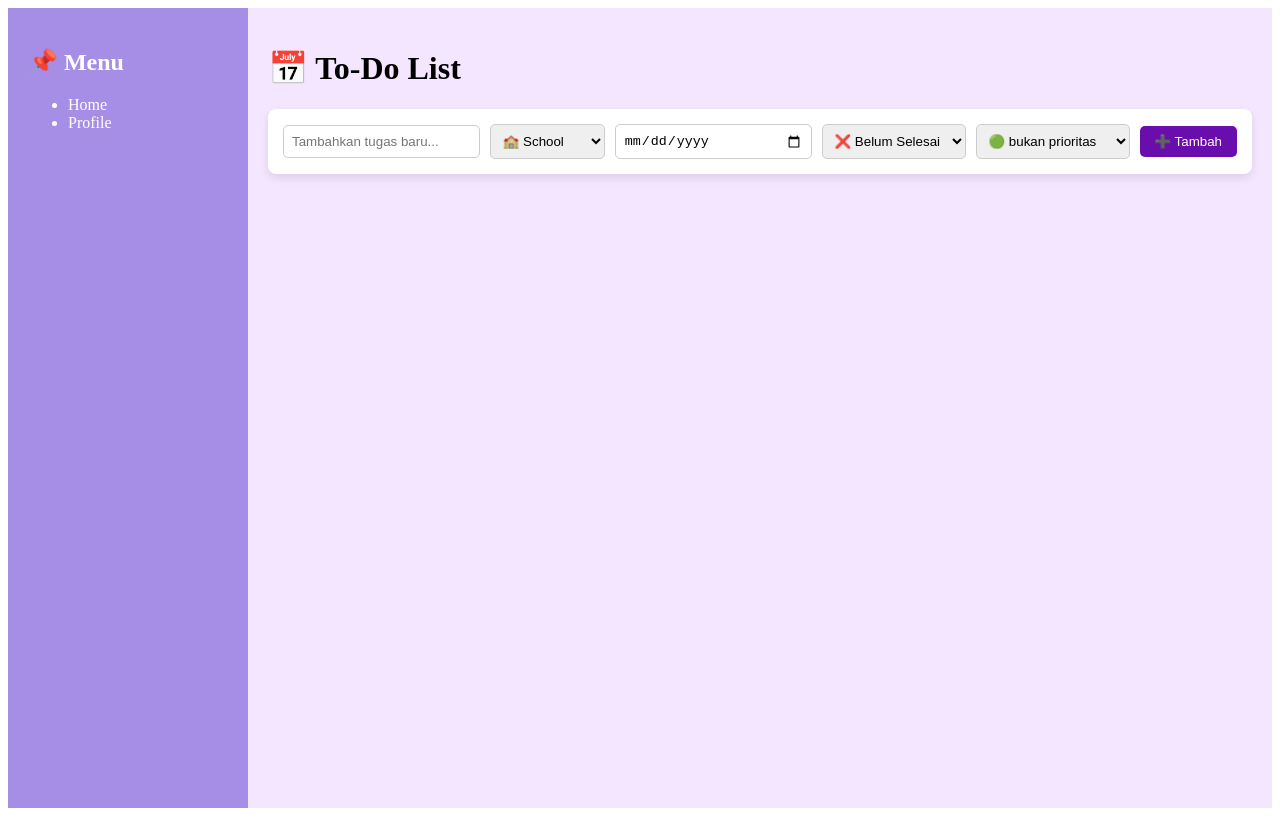
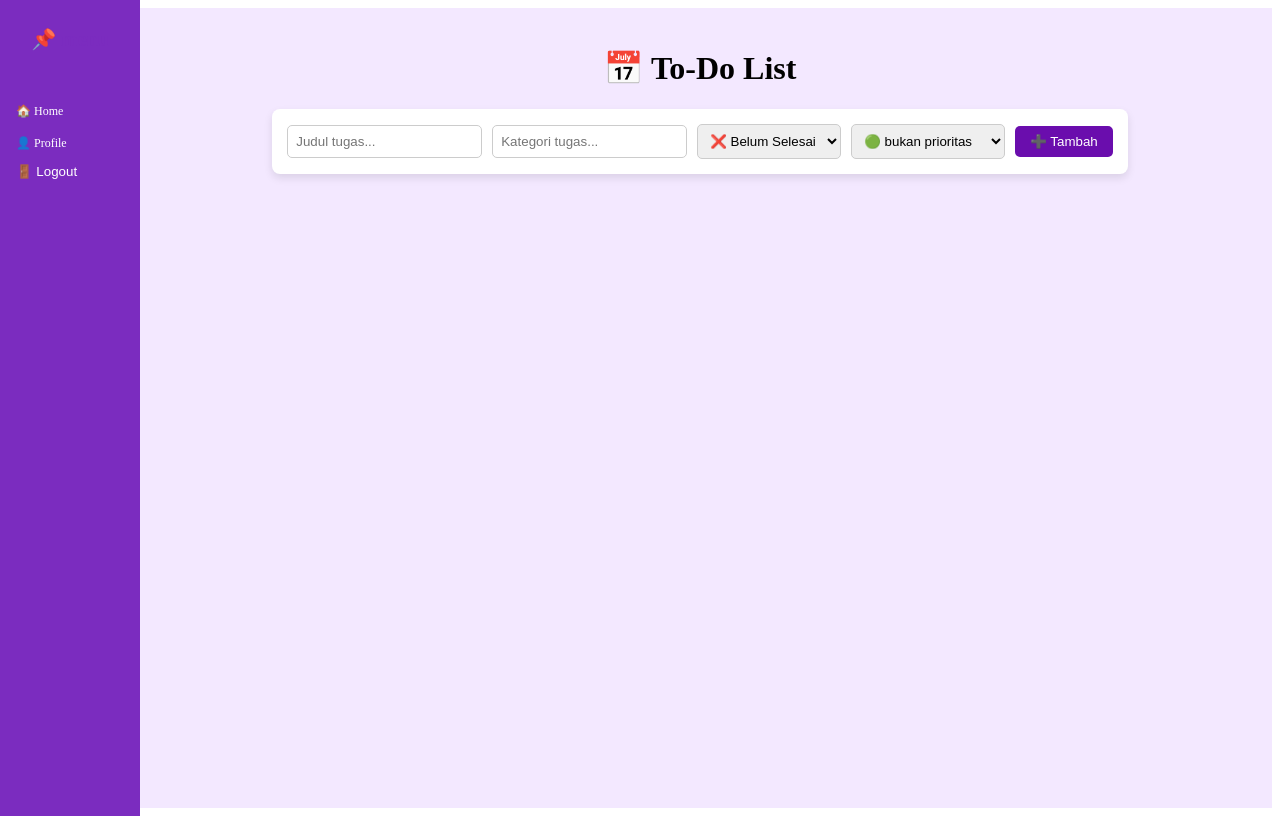
Before and after one commit to nabilaauli/UKK2025_XIIPPLG2_7502, a React (Vite) app: page /home in a window 1280 px wide. Built offline with nearby package versions, Linux system fonts and the light colour scheme.

Commit message:
register,  home , ubah category , sidebar

```diff
--- a/src/App.jsx
+++ b/src/App.jsx
@@ -1,8 +1,8 @@
 import { BrowserRouter as Router, Routes, Route } from "react-router-dom";
 import Login from "./pages/Login";
+import Register from "./pages/Register";
 import Home from "./pages/Home";
-import Register from "./pages/Register";
-
+import Profile from "./component/Profile";
 
 function App() {
   return (
@@ -11,6 +11,7 @@ function App() {
         <Route path="/login" element={<Login />} />
         <Route path="/home" element={<Home />} />
         <Route path="/register" element={<Register />} />
+        <Route path="/profile" element={<Profile />} />
       </Routes>
     </Router>
   );
--- a/src/component/AddTask.jsx
+++ b/src/component/AddTask.jsx
@@ -2,57 +2,55 @@ import React, { useState } from "react";
 
 const AddTask = ({ onAdd }) => {
   const [title, setTitle] = useState("");
-  const [category, setCategory] = useState("School");
-  const [deadline, setDeadline] = useState("");
+  const [category, setCategory] = useState("");
   const [status, setStatus] = useState("Belum Selesai");
   const [difficulty, setDifficulty] = useState("bukan prioritas");
 
-
   const handleSubmit = (e) => {
     e.preventDefault();
-    if (!title.trim()) return;
+    if (!title.trim() || !category.trim()) return;
 
     const newTask = {
       id: Date.now(),
       title,
       category,
-      deadline,
       status,
       difficulty,
     };
 
     onAdd(newTask);
     setTitle("");
-    setDeadline("");
-    setDifficulty("bukan prioritas ");
+    setCategory("");
+    setDifficulty("bukan prioritas");
   };
 
   return (
     <form onSubmit={handleSubmit} style={styles.form}>
       <input
         type="text"
-        placeholder="Tambahkan tugas baru..."
+        placeholder="Judul tugas..."
         value={title}
         onChange={(e) => setTitle(e.target.value)}
         style={styles.input}
+        required
       />
-      <select value={category} onChange={(e) => setCategory(e.target.value)} style={styles.select}>
-        <option value="School">🏫 School</option>
-        <option value="Important">⚠️ Important</option>
-        <option value="Work">👷🏻‍♂️ Work</option>
-      </select>
-      <input type="date" value={deadline} onChange={(e) => setDeadline(e.target.value)} style={styles.input} />
+      <input
+        type="text"
+        placeholder="Kategori tugas..."
+        value={category}
+        onChange={(e) => setCategory(e.target.value)}
+        style={styles.input}
+        required
+      />
       <select value={status} onChange={(e) => setStatus(e.target.value)} style={styles.select}>
         <option value="Belum Selesai">❌ Belum Selesai</option>
         <option value="Selesai">✅ Selesai</option>
       </select>
-
       <select value={difficulty} onChange={(e) => setDifficulty(e.target.value)} style={styles.select}>
         <option value="bukan prioritas">🟢 bukan prioritas</option>
         <option value="prioritas sedang">🟠 prioritas sedang</option>
         <option value="prioritas utama">🔴 prioritas utama</option>
       </select>
-
       <button type="submit" style={styles.button}>➕ Tambah</button>
     </form>
   );
@@ -61,6 +59,7 @@ const AddTask = ({ onAdd }) => {
 const styles = {
   form: {
     display: "flex",
+    flexWrap: "wrap",
     gap: "10px",
     padding: "15px",
     backgroundColor: "white",
@@ -73,11 +72,13 @@ const styles = {
     borderRadius: "5px",
     border: "1px solid #ccc",
     flex: 1,
+    minWidth: "120px",
   },
   select: {
     padding: "8px",
     borderRadius: "5px",
     border: "1px solid #ccc",
+    minWidth: "140px",
   },
   button: {
     backgroundColor: "#6a0dad",
--- a/src/component/Sidebar.css
+++ b/src/component/Sidebar.css
@@ -1,59 +1,48 @@
 .sidebar {
-    width: 200px;
+  width: 150px;
   height: 100vh;
-    background-color: #d1b3ff;
+  background-color: #7b2cbf;
   color: white;
+  padding: 15px;
+  position: fixed;
+  left: 0;
+  top: 0;
   display: flex;
   flex-direction: column;
-    padding: 15px;
+  gap: 10px;
 }
 
-  .sidebar-header {
+.sidebar h2 {
+  text-align: center;
   font-size: 20px;
-    font-weight: bold;
-    text-align: center;
-    margin-bottom: 10px;
 }
 
-  .sidebar-menu {
+.sidebar ul {
   list-style: none;
   padding: 0;
-    margin-top: 10px;
 }
 
-  .sidebar-menu li {
-    padding: 12px;
-    border-radius: 6px;
-    text-align: left;
+.sidebar ul li {
+  margin: 8px 0;
 }
 
-  .sidebar-menu li:hover {
-    background-color: #b39ddb;
+.sidebar ul li a {
+  color: white;
+  text-decoration: none;
+  display: flex;
+  align-items: center;
+  gap: 6px;
+  padding: 8px;
+  border-radius: 5px;
+  font-size: 14px;
+  transition: background 0.3s;
 }
 
-  .sidebar-menu a {
-    text-decoration: none;
-    color: white;
-    display: block;
-    font-size: 14px;
+.sidebar ul li a:hover {
+  background: #5a189a;
 }
 
-
-  .sidebar-footer {
-    text-align: center;
-    margin-top: auto;
+.main-content {
+  margin-left: 150px;
+  width: calc(100% - 150px);
 }
-
-  .profile-circle {
-    width: 35px;
-    height: 35px;
-    background-color: white;
-    color: #6200ea;
-    font-weight: bold;
-    display: flex;
-    align-items: center;
-    justify-content: center;
-    border-radius: 50%;
-    margin: 10px auto;
-    font-size: 14px;
-  }
--- a/src/component/Sidebar.jsx
+++ b/src/component/Sidebar.jsx
@@ -1,23 +1,25 @@
-import React from "react";
-import { Link } from "react-router-dom";
-import "./Sidebar.css";
+import { Link, useNavigate } from "react-router-dom";
 
 const Sidebar = () => {
+  const navigate = useNavigate();
+
+  const handleLogout = () => {
+
+    navigate("/login");
+  };
+
   return (
     <div className="sidebar">
-      <div className="sidebar-header">tess</div>
-      <ul className="sidebar-menu">
+      <h2>📌 menu</h2>
+      <ul>
+        <li><Link to="/home">🏠 Home</Link></li>
+        <li><Link to="/profile">👤 Profile</Link></li>
         <li>
-          <Link to="/home">🏠 Home</Link>
-        </li>
-        <li>
-          <Link to="/tasks">📋 Tasks</Link>
+          <button onClick={handleLogout} style={{ background: "transparent", border: "none", color: "white" }}>
+            🚪 Logout
+          </button>
         </li>
       </ul>
-      <div className="sidebar-footer">
-        <div className="profile-circle">V</div>
-        <span>Nabil caca</span>
-      </div>
     </div>
   );
 };
--- a/src/component/TaskItem.jsx
+++ b/src/component/TaskItem.jsx
@@ -3,67 +3,56 @@ import { useState } from "react";
 const TaskItem = ({ task, onEdit, onDelete }) => {
   const [isEditing, setIsEditing] = useState(false);
   const [updatedTitle, setUpdatedTitle] = useState(task.title);
-  const [updatedDeadline, setUpdatedDeadline] = useState(task.deadline);
   const [updatedStatus, setUpdatedStatus] = useState(task.status);
   const [updatedCategory, setUpdatedCategory] = useState(task.category);
   const [updatedDifficulty, setUpdatedDifficulty] = useState(task.difficulty);
 
   const handleSave = () => {
-    onEdit(task.id, updatedTitle, updatedCategory, updatedDeadline, updatedStatus, updatedDifficulty);
+    onEdit(task.id, updatedTitle, updatedCategory, updatedStatus, updatedDifficulty);
     setIsEditing(false);
   };
 
   return (
-    <div style={{
-      padding: "15px",
-      borderRadius: "8px",
-      backgroundColor: "white",
-      boxShadow: "0 4px 8px rgba(0,0,0,0.1)",
-      display: "flex",
-      justifyContent: "space-between",
-      alignItems: "center",
-      marginBottom: "10px"
-    }}>
+    <div style={styles.taskContainer}>
       {isEditing ? (
-        <div style={{ display: "flex", flexDirection: "column", gap: "5px" }}>
-          <input type="text" value={updatedTitle} onChange={(e) => setUpdatedTitle(e.target.value)} />
-          <select value={updatedCategory} onChange={(e) => setUpdatedCategory(e.target.value)}>
-          <option value="School">🏫 School</option>
-          <option value="Important">⚠️ Important</option>
-        < option value="Work">👷🏻‍♂️ Work</option>
-          </select>
-          <input type="date" value={updatedDeadline} onChange={(e) => setUpdatedDeadline(e.target.value)} />
-          <select value={updatedStatus} onChange={(e) => setUpdatedStatus(e.target.value)}>
+        <div style={styles.editContainer}>
+          <input
+            type="text"
+            value={updatedTitle}
+            onChange={(e) => setUpdatedTitle(e.target.value)}
+            placeholder="Judul tugas"
+            style={styles.inputField}
+          />
+          <input
+            type="text"
+            value={updatedCategory}
+            onChange={(e) => setUpdatedCategory(e.target.value)}
+            placeholder="Masukkan kategori"
+            style={styles.inputField}
+          />
+          <select value={updatedStatus} onChange={(e) => setUpdatedStatus(e.target.value)} style={styles.inputField}>
             <option value="Belum Selesai">❌ Belum Selesai</option>
             <option value="Selesai">✅ Selesai</option>
           </select>
-          <select value={updatedDifficulty} onChange={(e) => setUpdatedDifficulty(e.target.value)}>
+          <select value={updatedDifficulty} onChange={(e) => setUpdatedDifficulty(e.target.value)} style={styles.inputField}>
             <option value="bukan prioritas">🟢 bukan prioritas</option>
             <option value="prioritas sedang">🟠 prioritas sedang</option>
-            <option value="prioritas utama">🔴 prioritas utama </option>
+            <option value="prioritas utama">🔴 prioritas utama</option>
           </select>
           <button onClick={handleSave} style={styles.saveButton}>✅ Simpan</button>
         </div>
       ) : (
         <div>
           <h3>{task.title}</h3>
-          <p>📂 {task.category} | ⏳ {task.deadline} | {task.status} | 🎯 {task.difficulty}</p>
+          <p>📂 {task.category} | {task.status} | 🎯 {task.difficulty}</p>
         </div>
       )}
 
       <div>
         {!isEditing && (
           <>
-            <button
-              onClick={() => setIsEditing(true)}
-              style={styles.editButton}>
-              ✏️ Edit
-            </button>
-            <button
-              onClick={() => onDelete(task.id)}
-              style={styles.deleteButton}>
-              🗑️ delete
-            </button>
+            <button onClick={() => setIsEditing(true)} style={styles.editButton}>✏️ Edit</button>
+            <button onClick={() => onDelete(task.id)} style={styles.deleteButton}>🗑️ Delete</button>
           </>
         )}
       </div>
@@ -72,6 +61,28 @@ const TaskItem = ({ task, onEdit, onDelete }) => {
 };
 
 const styles = {
+  taskContainer: {
+    padding: "15px",
+    borderRadius: "8px",
+    backgroundColor: "white",
+    boxShadow: "0 4px 8px rgba(0,0,0,0.1)",
+    display: "flex",
+    justifyContent: "space-between",
+    alignItems: "center",
+    marginBottom: "0px"
+  },
+  editContainer: {
+    display: "flex",
+    flexDirection: "column",
+    gap: "10px"
+  },
+  inputField: {
+    width: "100%",
+    padding: "8px",
+    borderRadius: "5px",
+    border: "1px solid #ccc",
+    fontSize: "14px"
+  },
   editButton: {
     padding: "8px",
     backgroundColor: "#FFD700",
@@ -96,7 +107,6 @@ const styles = {
     border: "none",
     borderRadius: "5px",
     cursor: "pointer",
-    marginTop: "5px",
   }
 };
 
--- a/src/main.jsx
+++ b/src/main.jsx
@@ -4,17 +4,19 @@ import ReactDOM from "react-dom/client";
 import { BrowserRouter as Router, Routes, Route } from "react-router-dom";
 import App from "./App";
 import Login from "./pages/Login";
+import Register from "./pages/Register";
 import Home from "./pages/Home";
-import Register from "./pages/Register";
+import Profile from "./component/Profile";
 
 
 ReactDOM.createRoot(document.getElementById("root")).render(
   <React.StrictMode>
     <Router>
       <Routes>
-        <Route path="/" element={<Login />} />
+        <Route path="/login" element={<Login />} />
         <Route path="/home" element={<Home />} />
         <Route path="/register" element={<Register />} />
+         <Route path="/profile" element={<Profile />} />
       </Routes>
     </Router>
   </React.StrictMode>
--- a/src/pages/Home.css
+++ b/src/pages/Home.css
@@ -0,0 +1,77 @@
+.sidebar {
+    width: 120px;
+    height: 100vh;
+    background-color: #7b2cbf;
+    color: white;
+    padding: 10px;
+    position: fixed;
+    left: 0;
+    top: 0;
+    display: flex;
+    flex-direction: column;
+    gap: 10px;
+  }
+  .sidebar h2 {
+    text-align: center;
+    font-size: 20px;
+  }
+
+  .sidebar ul {
+    list-style: none;
+    padding: 0;
+  }
+
+  .sidebar ul li {
+    margin: 5px 0;
+  }
+
+  .sidebar ul li a {
+    color: white;
+    text-decoration: none;
+    display: flex;
+    align-items: center;
+    gap: 5px;
+    padding: 6px;
+    border-radius: 5px;
+    font-size: 12px;
+    transition: background 0.3s;
+  }
+
+  .sidebar ul li a:hover {
+    background: #5a189a;
+  }
+
+
+  .main-content {
+    margin-left: 120px;
+    padding: 20px;
+    width: calc(100% - 120px);
+  }
+
+  .home-container {
+    display: flex;
+    justify-content: flex-start;
+    align-items: flex-start;
+    height: 100vh;
+    background-color: #f3e8ff;
+  }
+
+  .main-content {
+    margin-left: 120px;
+    padding: 20px;
+    width: calc(100% - 120px);
+    display: flex;
+    flex-direction: column;
+    justify-content: center;
+    align-items: center;
+  }
+
+  h1 {
+    text-align: center;
+  }
+
+  .task-list {
+    margin-top: 20px;
+    display: grid;
+    gap: 10px;
+  }
--- a/src/pages/Home.jsx
+++ b/src/pages/Home.jsx
@@ -1,10 +1,11 @@
 import React, { useState } from "react";
 import AddTask from "../component/AddTask";
 import TaskItem from "../component/TaskItem";
+import Sidebar from "../component/Sidebar";
+import "../pages/Home.css";
 
 const Home = () => {
   const [tasks, setTasks] = useState([]);
-
 
   const handleAddTask = (newTask) => {
     setTasks([...tasks, newTask]);
@@ -19,23 +20,19 @@ const Home = () => {
       )
     );
   };
+
   const handleDeleteTask = (id) => {
     setTasks(tasks.filter((task) => task.id !== id));
   };
+
   return (
-    <div style={styles.container}>
-      <aside style={styles.sidebar}>
-        <h2>📌 Menu</h2>
-        <ul>
-          <li> Home</li>
-          <li> Profile</li>
-        </ul>
-      </aside>
+    <div className="home-container">
+      <Sidebar /> {}
 
-      <main style={styles.main}>
+      <main className="main-content">
         <h1>📅 To-Do List</h1>
         <AddTask onAdd={handleAddTask} />
-        <div style={styles.taskList}>
+        <div className="task-list">
           {tasks.map((task) => (
             <TaskItem key={task.id} task={task} onEdit={handleEditTask} onDelete={handleDeleteTask} />
           ))}
@@ -45,11 +42,4 @@ const Home = () => {
   );
 };
 
-const styles = {
-  container: { display: "flex", height: "100vh", backgroundColor: "#f5e6ff" },
-  sidebar: { width: "200px", padding: "20px", backgroundColor: "#a68ee6", color: "white" },
-  main: { flex: 1, padding: "20px" },
-  taskList: { marginTop: "20px", display: "grid", gap: "10px" },
-};
-
 export default Home;
--- a/src/services/api.jsx
+++ b/src/services/api.jsx
@@ -0,0 +1,6 @@
+class API{
+    static BaseURL = import.meta.env.VITE_SOME_KEY
+    static Login = `${API.BaseURL}/login`
+}
+
+export default API
```
Also changed, not shown: src/pages/Login.jsx (+16 -5 lines), src/pages/Register.css (added, +66 -0 lines), src/pages/Register.jsx (+11 -15 lines), 1 other file (tests, documents, lock files or other folders). Lines whose indentation alone changed are shown as unchanged.
